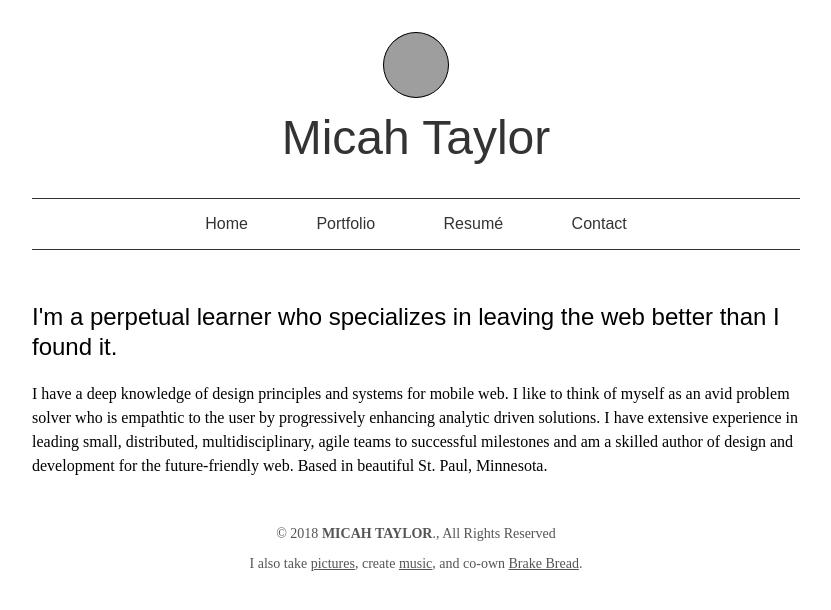
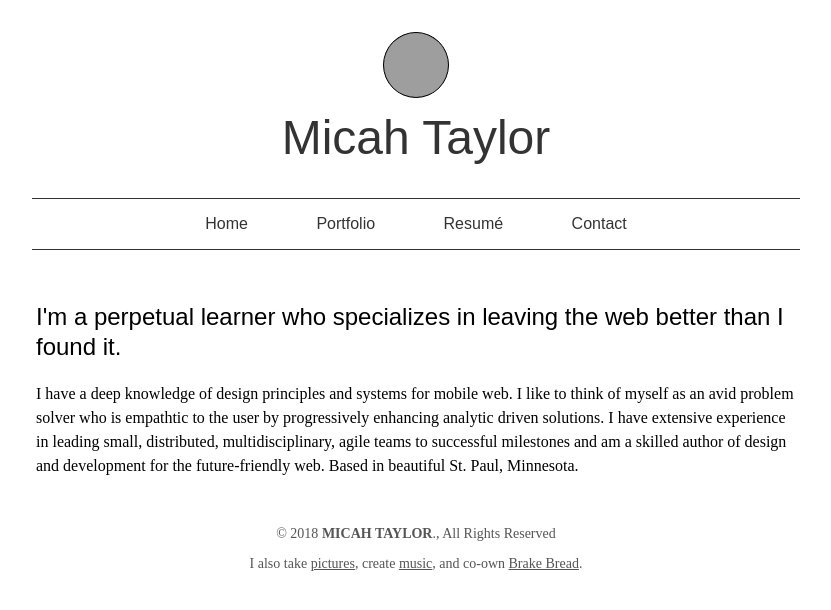
Before and after one commit to micahtaylor/mt, a Jekyll site: the page built from _pages/index.html, in a window 1280 px wide. Shown: the top 610 px of the page, without its empty margins (224-1055 px from the left). Built offline with Jekyll 4.4.1, drawn with Linux system fonts in a browser that asks for light colours; nearby versions of some CDN libraries; grey boxes are pictures that could not be loaded.

Commit message:
Padding index

```diff
--- a/_pages/index.html
+++ b/_pages/index.html
@@ -2,6 +2,6 @@
 layout: default
 permalink: /
 ---
-<section class="mw7 center avenir">
+<section class="mw7 center avenir ph1">
   {% include about.html %}
 </section>
```
